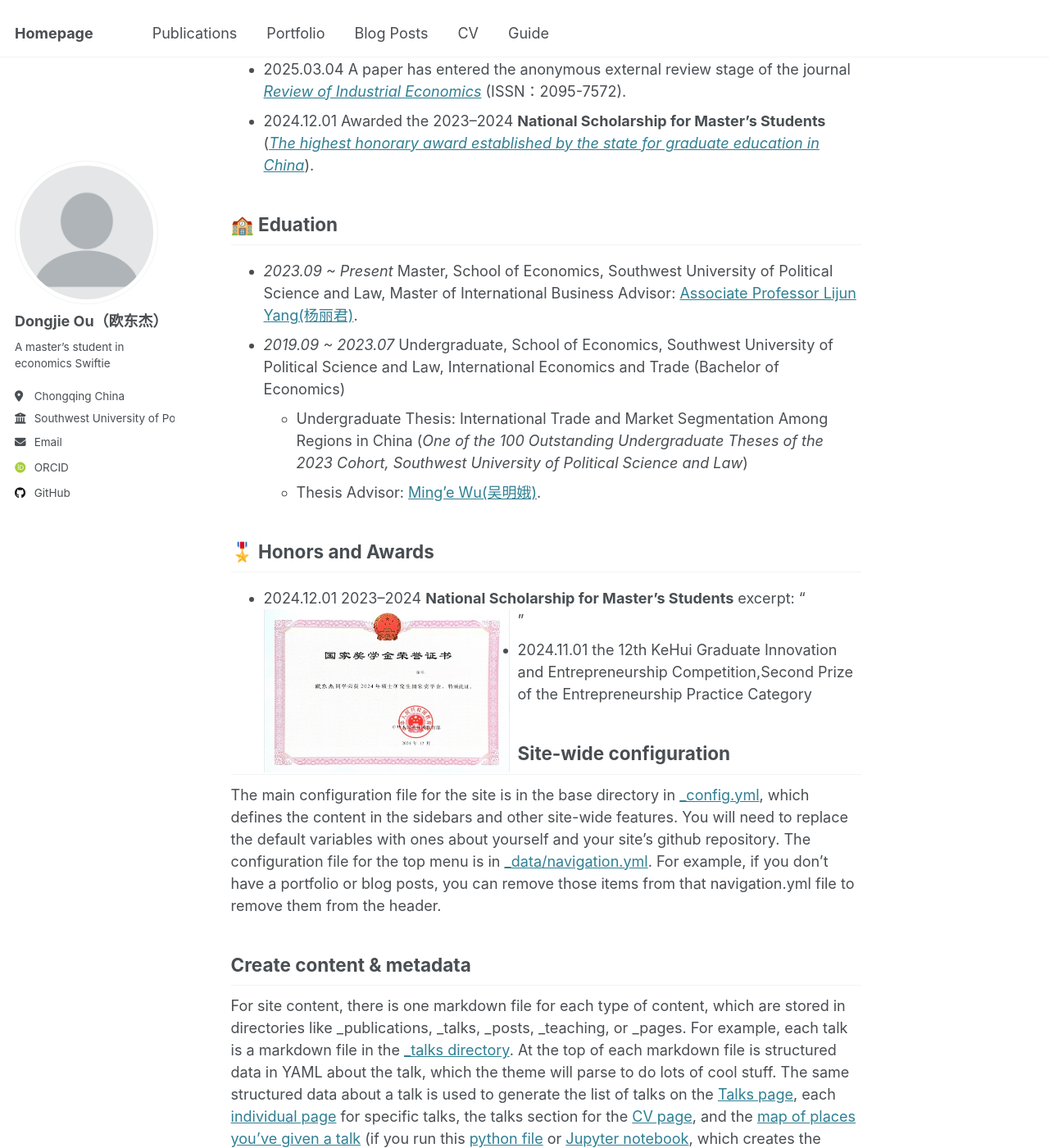
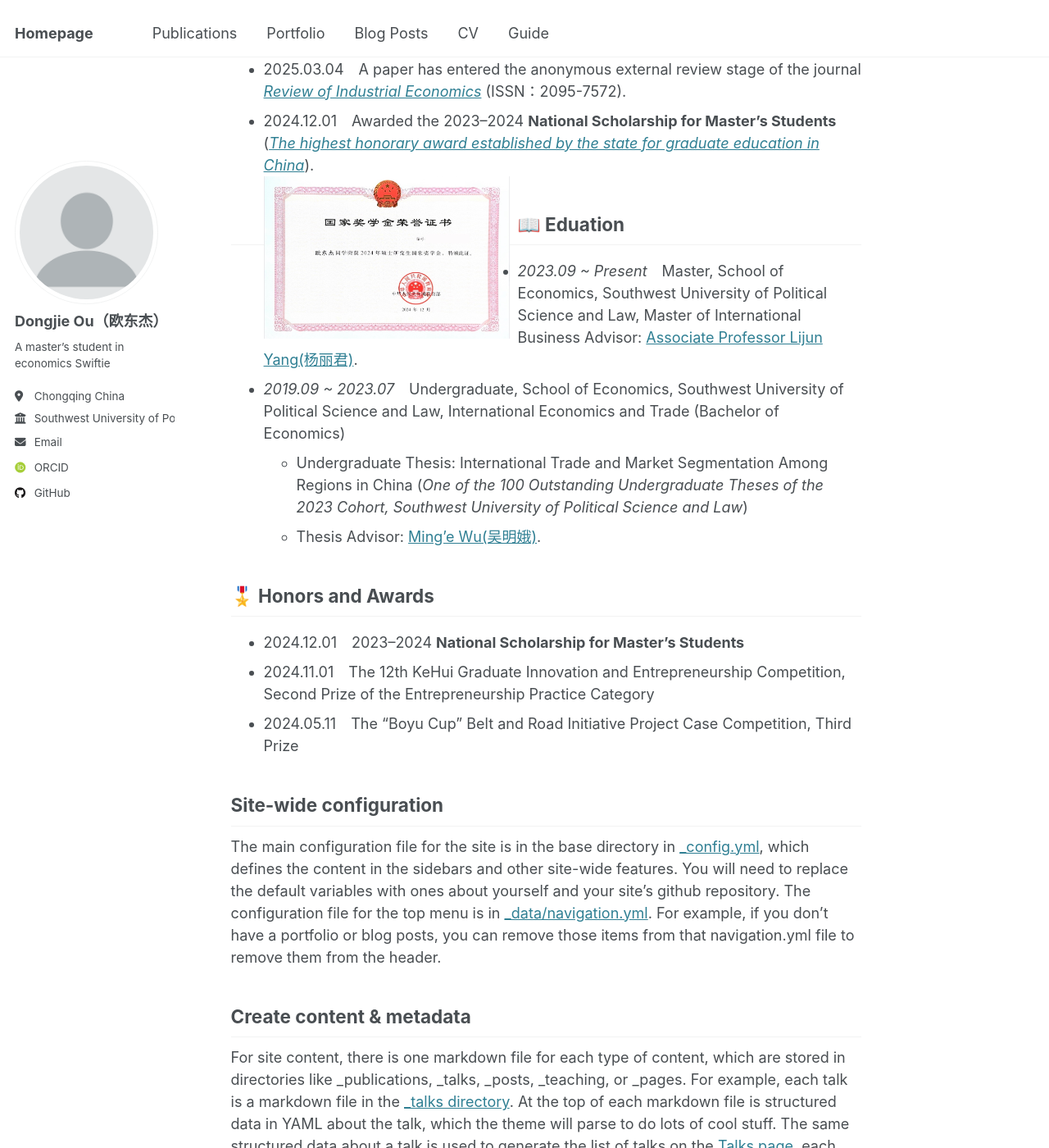
Before and after one commit to oudongjie2001/oudongjie2001.github.io, a Jekyll site: the page built from _pages/about.md, in a window 1280 px wide and 1400 px high, scrolled down 455 px. Shown: the whole window at 82% size. Built offline with Jekyll 4.4.1, drawn with Linux system fonts in a browser that asks for light colours; some web fonts are replaced.

Commit message:
Update about.md

```diff
--- a/_pages/about.md
+++ b/_pages/about.md
@@ -13,23 +13,25 @@ Outside of my academic life, I am an aviation enthusiast and enjoys music, hikin
 
 🔥 News
 ------
-- 2025.03.25  A paper has entered the anonymous external review stage of the journal [*World Economy Papers*](http://sjjjwh.magtech.com.cn/CN/0488-6364/home.shtml) (ISSN: 0488-6364).
-- 2025.03.04  A paper has entered the anonymous external review stage of the journal [*Review of Industrial Economics*](https://xdch.cbpt.cnki.net/WKG/WebPublication/index.aspx?mid=xdch) (ISSN：2095-7572).
-- 2024.12.01  Awarded the 2023–2024 **National Scholarship for Master’s Students** ([*The highest honorary award established by the state for graduate education in China*](https://www.gov.cn/fuwu/2014-06/11/content_2698545.htm)).
+- 2025.03.25&emsp;A paper has entered the anonymous external review stage of the journal [*World Economy Papers*](http://sjjjwh.magtech.com.cn/CN/0488-6364/home.shtml) (ISSN: 0488-6364).
+- 2025.03.04&emsp;A paper has entered the anonymous external review stage of the journal [*Review of Industrial Economics*](https://xdch.cbpt.cnki.net/WKG/WebPublication/index.aspx?mid=xdch) (ISSN：2095-7572).
+- 2024.12.01&emsp;Awarded the 2023–2024 **National Scholarship for Master’s Students** ([*The highest honorary award established by the state for graduate education in China*](https://www.gov.cn/fuwu/2014-06/11/content_2698545.htm)).
+  <br/><img src='/images/National Scholarship.png' style='width: 300px; height: auto; float: left; margin-right: 10px;'>
 
-🏫 Eduation
+
+📖 Eduation
 ------
-- *2023.09 ~ Present* Master, School of Economics, Southwest University of Political Science and Law, Master of International Business
+- *2023.09 ~ Present*&emsp;Master, School of Economics, Southwest University of Political Science and Law, Master of International Business
   Advisor: [Associate Professor Lijun Yang(杨丽君)](https://es.swupl.edu.cn/szdw/zrjs/ax/x1gjjjymyx/283110.htm).
-- *2019.09 ~ 2023.07* Undergraduate, School of Economics, Southwest University of Political Science and Law, International Economics and Trade (Bachelor of Economics)
+- *2019.09 ~ 2023.07*&emsp;Undergraduate, School of Economics, Southwest University of Political Science and Law, International Economics and Trade (Bachelor of Economics)
   - Undergraduate Thesis: International Trade and Market Segmentation Among Regions in China (*One of the 100 Outstanding Undergraduate Theses of the 2023 Cohort, Southwest University of Political Science and Law*)
   - Thesis Advisor: [Ming’e Wu(吴明娥)](https://es.swupl.edu.cn/szdw/zrjs/ax/x1gjjjymyx/283106.htm).
 
 🎖️ Honors and Awards
 ------
-- 2024.12.01  2023–2024 **National Scholarship for Master’s Students**
-excerpt: "<br/><img src='/images/National Scholarship.png' style='width: 300px; height: auto; float: left; margin-right: 10px;'>"
-- 2024.11.01  the 12th KeHui Graduate Innovation and Entrepreneurship Competition,Second Prize of the Entrepreneurship Practice Category
+- 2024.12.01&emsp;2023–2024 **National Scholarship for Master’s Students**
+- 2024.11.01&emsp;The 12th KeHui Graduate Innovation and Entrepreneurship Competition, Second Prize of the Entrepreneurship Practice Category
+- 2024.05.11&emsp;The “Boyu Cup” Belt and Road Initiative Project Case Competition, Third Prize
 
 Site-wide configuration
 ------
```
